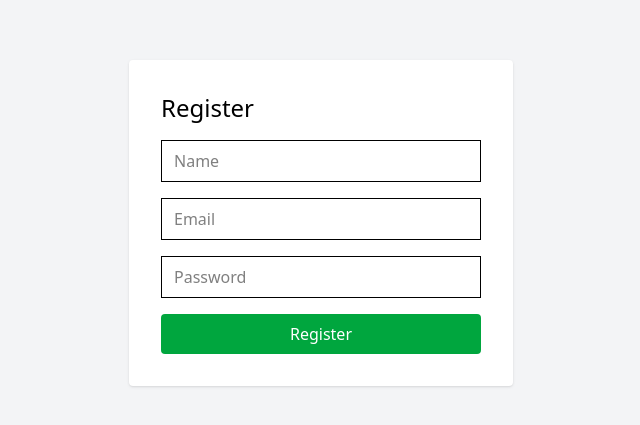
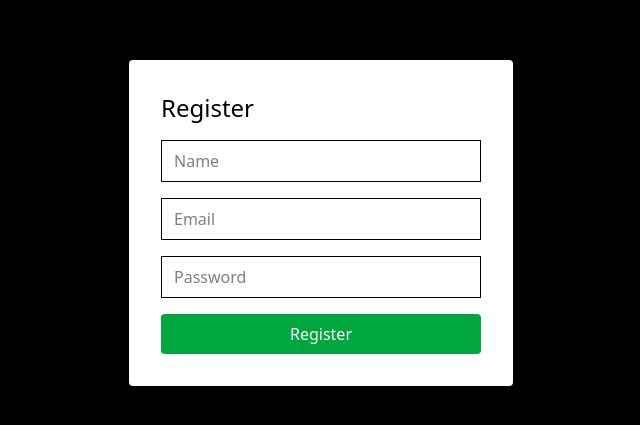
Before and after one commit to arunawaghmare/MediaHive, a Next.js app: page /register in a window 1280 px wide. Shown: the part 177-602 px from the top of the page, without its empty margins (319-959 px from the left). Built offline with nearby package versions, Linux system fonts and the light colour scheme.

Commit message:
color change

```diff
--- a/app/register/page.tsx
+++ b/app/register/page.tsx
@@ -29,7 +29,7 @@
   };
 
   return (
-    <div className="min-h-screen flex items-center justify-center bg-gray-100">
+    <div className="min-h-screen flex items-center justify-center bg-black">
       <div className="bg-white p-8 rounded shadow w-96">
         <h1 className="text-2xl mb-4">Register</h1>
 
```
